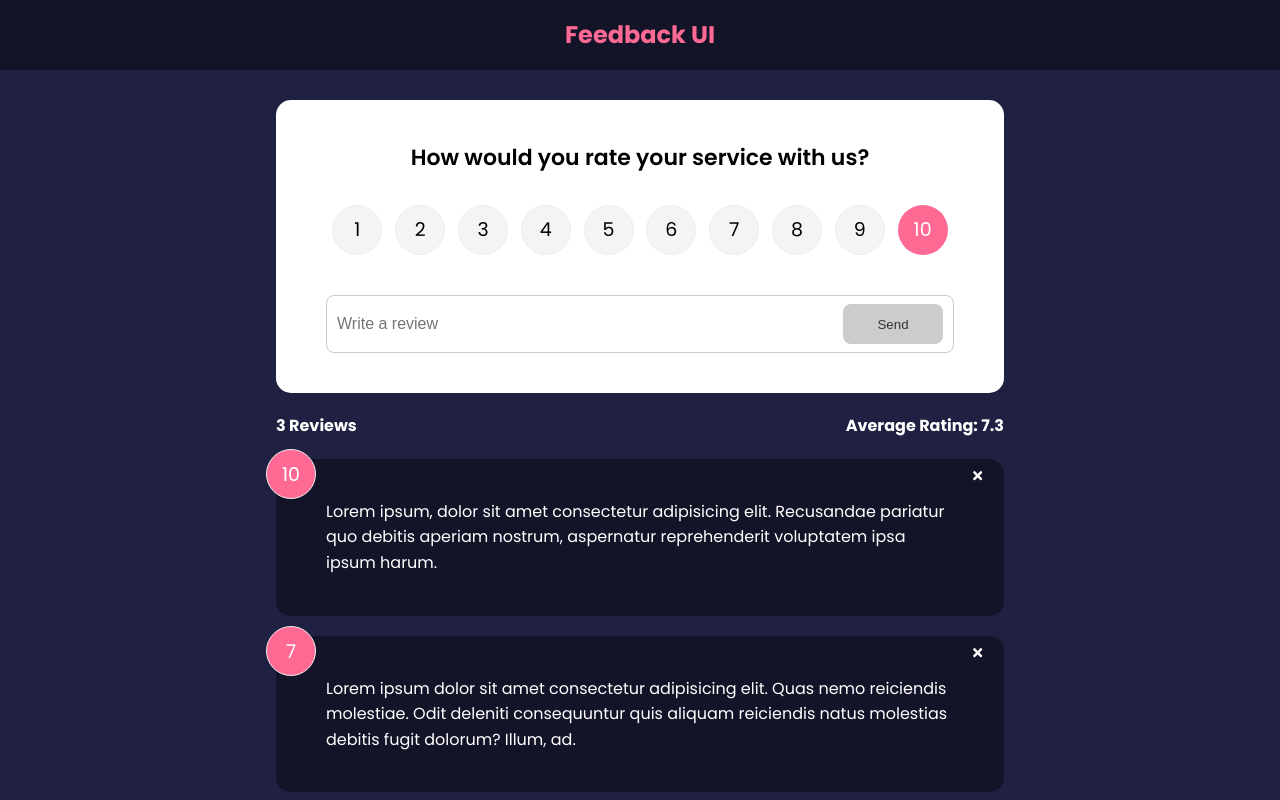
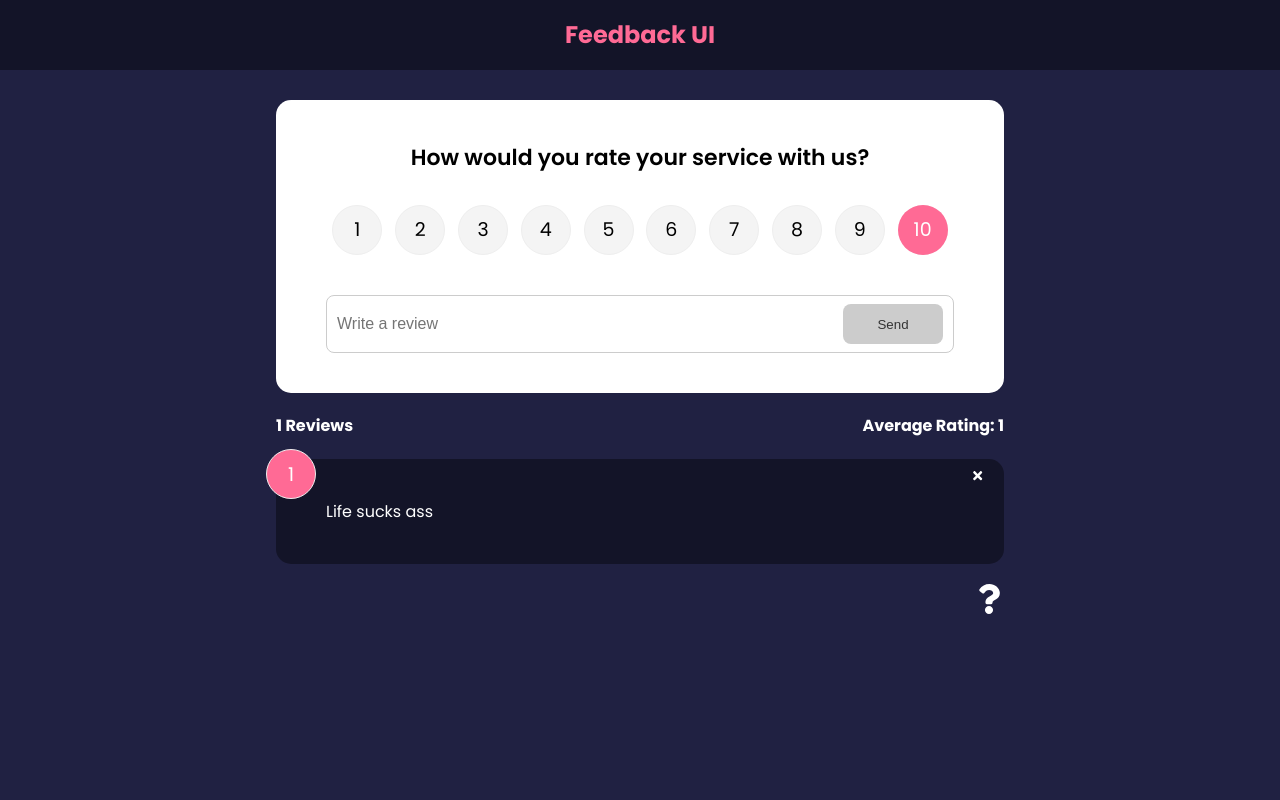
Before and after one commit to Radexman/react-recap, a React (Vite) app: page / in a window 1280 px wide. Shown: the top 800 px of the page. Built offline with nearby package versions, Linux system fonts and the light colour scheme.

Commit message:
useContext Hook

```diff
--- a/src/App.jsx
+++ b/src/App.jsx
@@ -1,12 +1,14 @@
 import { v4 as uuidv4 } from 'uuid';
 import { BrowserRouter as Router, Route, Routes } from 'react-router-dom';
 import { useState } from 'react';
+import data from './data';
 import Header from './components/Header';
 import FeedbackList from './components/FeedbackList';
 import FeedbackStats from './components/FeedbackStats';
 import FeedbackForm from './components/FeedbackForm';
 import AboutPage from './components/Pages/AboutPage';
-import data from './data';
+import AboutIconLink from './components/AboutIconLink';
+import { FeedbackProvider } from './context/FeedbackContext';
 
 const App = () => {
 	const [feedback, setFeedback] = useState(data);
@@ -23,6 +25,7 @@
 	};
 
 	return (
+		<FeedbackProvider>
 			<Router>
 				<>
 					<Header />
@@ -34,11 +37,8 @@
 								element={
 									<>
 										<FeedbackForm handleAdd={addFeedback} />
-									<FeedbackStats feedback={feedback} />
-									<FeedbackList
-										feedback={feedback}
-										handleDelete={deleteFeedback}
-									/>
+										<FeedbackStats />
+										<FeedbackList handleDelete={deleteFeedback} />
 									</>
 								}
 							></Route>
@@ -48,9 +48,12 @@
 								element={<AboutPage />}
 							/>
 						</Routes>
+
+						<AboutIconLink />
 					</div>
 				</>
 			</Router>
+		</FeedbackProvider>
 	);
 };
 
--- /dev/null
+++ b/src/components/AboutIconLink.jsx
@@ -0,0 +1,13 @@
+import { Link } from 'react-router-dom';
+import { FaQuestion } from 'react-icons/fa';
+
+const AboutIconLink = () => {
+	return (
+		<div className='about-link'>
+			<Link to='/about'>
+				<FaQuestion size={30} />
+			</Link>
+		</div>
+	);
+};
+export default AboutIconLink;
--- a/src/components/FeedbackList.jsx
+++ b/src/components/FeedbackList.jsx
@@ -1,8 +1,11 @@
 import { motion, AnimatePresence } from 'framer-motion';
-import PropTypes from 'prop-types';
+import { useContext } from 'react';
 import FeedbackItem from './FeedbackItem';
+import FeedbackContext from '../context/FeedbackContext';
 
-const FeedbackList = ({ feedback, handleDelete }) => {
+const FeedbackList = ({ handleDelete }) => {
+	const { feedback } = useContext(FeedbackContext);
+
 	if (!feedback || feedback.length === 0) {
 		return <p>No Feedback Yet</p>;
 	}
@@ -32,15 +35,4 @@
 	);
 };
 
-FeedbackList.propTypes = {
-	feedback: PropTypes.arrayOf(
-		PropTypes.shape({
-			id: PropTypes.number.isRequired,
-			rating: PropTypes.number.isRequired,
-			text: PropTypes.string.isRequired,
-		})
-	),
-	handleDelete: PropTypes.func.isRequired,
-};
-
 export default FeedbackList;
--- a/src/components/FeedbackStats.jsx
+++ b/src/components/FeedbackStats.jsx
@@ -1,6 +1,9 @@
-import PropTypes from 'prop-types';
+import { useContext } from 'react';
+import FeedbackContext from '../context/FeedbackContext';
 
-const FeedbackStats = ({ feedback }) => {
+const FeedbackStats = () => {
+	const { feedback } = useContext(FeedbackContext);
+
 	let average =
 		feedback.reduce((acc, cur) => {
 			return acc + cur.rating;
@@ -16,14 +19,4 @@
 	);
 };
 
-FeedbackStats.propTypes = {
-	feedback: PropTypes.arrayOf(
-		PropTypes.shape({
-			id: PropTypes.number.isRequired,
-			rating: PropTypes.number.isRequired,
-			text: PropTypes.string.isRequired,
-		})
-	),
-};
-
 export default FeedbackStats;
--- a/src/components/Pages/AboutPage.jsx
+++ b/src/components/Pages/AboutPage.jsx
@@ -1,3 +1,4 @@
+import { Link } from 'react-router-dom';
 import Card from '../shared/Card';
 
 const AboutPage = () => {
@@ -8,7 +9,7 @@
 				<p>This is a React app to leave feedback for a product or service</p>
 				<p>Version: 1.0.0</p>
 
-				<a href='/'>Back To Home</a>
+				<Link to='/'>Back To Home</Link>
 			</div>
 		</Card>
 	);
--- /dev/null
+++ b/src/context/FeedbackContext.jsx
@@ -0,0 +1,30 @@
+import PropTypes from 'prop-types';
+import { createContext, useState } from 'react';
+
+const FeedbackContext = createContext();
+
+export const FeedbackProvider = ({ children }) => {
+	const [feedback, setFeedback] = useState([
+		{
+			id: 1,
+			text: 'Life sucks ass',
+			rating: 1,
+		},
+	]);
+
+	return (
+		<FeedbackContext.Provider
+			value={{
+				feedback,
+			}}
+		>
+			{children}
+		</FeedbackContext.Provider>
+	);
+};
+
+FeedbackProvider.propTypes = {
+	children: PropTypes.node.isRequired,
+};
+
+export default FeedbackContext;
```
Lines whose indentation alone changed are shown as unchanged.
